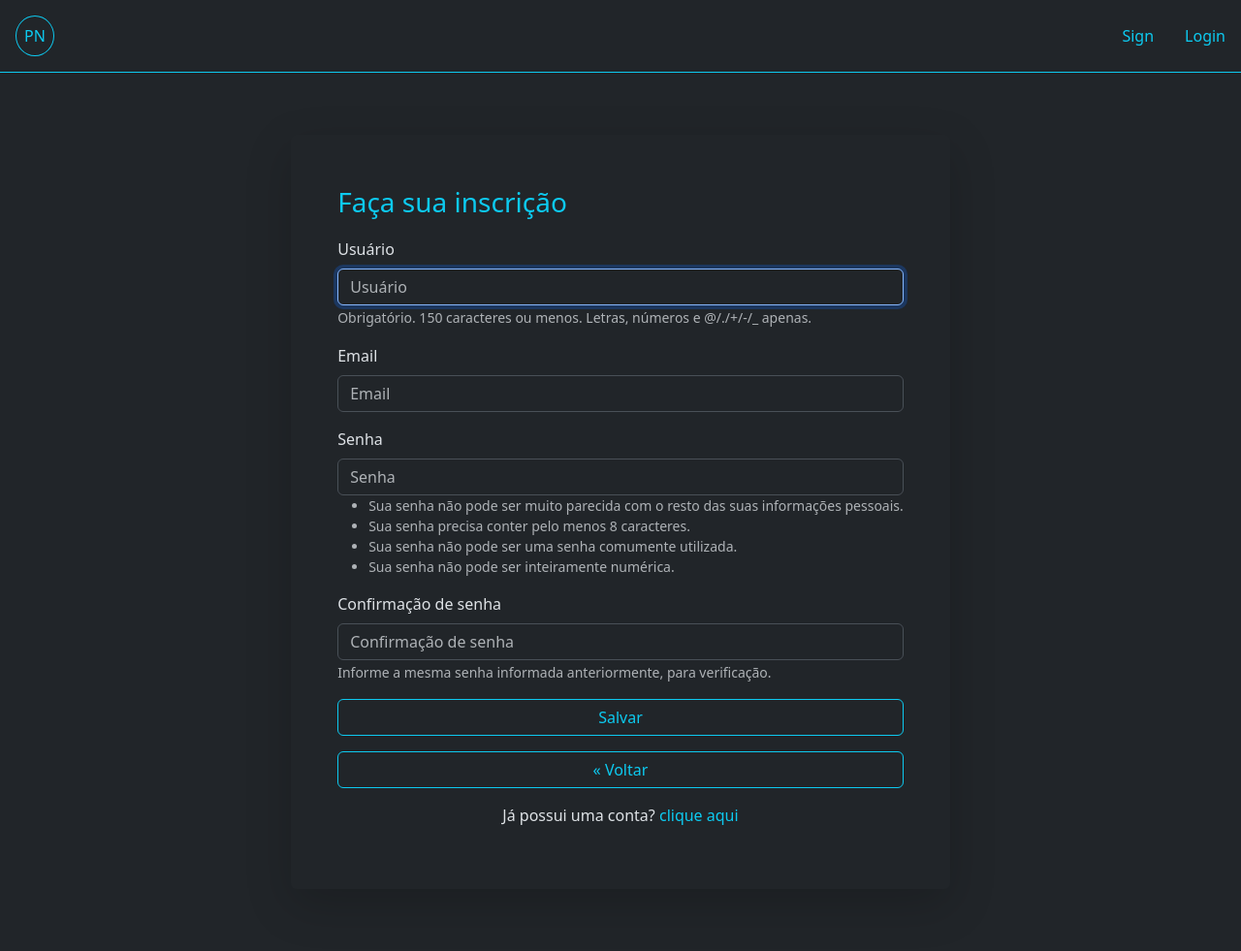
After one commit to AleDevir/Bootcamp_Portal_Noticias, a Django app: page /register/ in a window 1280 px wide. The commit adds this page. Shown: the whole page at 97% size. Run offline with Django 5.2, Linux system fonts and the light colour scheme; some libraries are stand-ins or nearby versions.

Commit message:
feat: cria a funcionalidade de criar usuário

```diff
--- /dev/null
+++ b/app_noticias/forms.py
@@ -0,0 +1,20 @@
+'''
+Modulo Forms
+'''
+
+from django import forms
+from django.forms import EmailField
+from django.contrib.auth.models import User
+from django.contrib.auth.forms import UserCreationForm
+
+class RegistrationForm(UserCreationForm):
+    '''
+    Cria um Usuário
+    '''
+    email = forms.EmailField(required=True)
+    class Meta:
+        '''
+        Metamodelo
+        '''
+        model = User
+        fields = ['username', 'email', 'password1', 'password2']
--- a/app_noticias/templates/base.html
+++ b/app_noticias/templates/base.html
@@ -55,7 +55,7 @@
                 </ul>
             </div>
             {% else %}
-            <a href="" class="px-3 ms-auto text-info text-decoration-none">Sign</a>
+            <a href="{% url 'registrar-usuario' %}" class="px-3 ms-auto text-info text-decoration-none">Sign</a>
             <a href="{% url 'login' %}" class="px-3 text-info text-decoration-none">Login</a>
 
             {% endif %}
--- /dev/null
+++ b/app_noticias/templates/register.html
@@ -0,0 +1,43 @@
+{% extends "base.html" %}
+{% load django_bootstrap5 %}
+{% block content %}
+
+
+
+
+{% if next %}
+{% if user.is_authenticated %}
+<p class="p-4 mt-11 text-red-700 border-0">Sua conta não tem acesso a esta página. Para prosseguir,
+    faça login com uma conta que tenha acesso.</p>
+{% else %}
+<p class="p-4 mt-11 text-red-700 border-0">Por favor, faça login para ver esta página.</p>
+{% endif %}
+{% endif %}
+
+
+<div class="d-flex col-auto  justify-content-center mt-5 p-3">
+
+    <div class=" shadow-lg p-5 mb-5  rounded ">
+        <P class="text-2xl text-purple-400 mb-6 fs-3 text-info ">Faça sua inscrição</p>
+        <form method="post">
+            {% csrf_token %}
+            {% bootstrap_form form %}
+
+            <button type="submit" class="w-100 btn btn-outline-info mb-3">Salvar</button>
+
+            <input type="hidden" name="next" value="{{ next }}">
+
+        </form>
+
+        <div class="d-flex col  justify-content-center">
+            <a href="{% url 'home' %}" class="mb-3  w-100 text-decoration-none btn btn-outline-info">
+                &laquo; Voltar </a>
+        </div>
+        <div class="d-flex col  justify-content-center">
+            <p>Já possui uma conta?
+                <a href="" class="text-purple-400 text-decoration-none text-info">clique aqui</a>
+            </p>
+        </div>
+    </div>
+</div>
+{% endblock %}
--- a/app_noticias/urls.py
+++ b/app_noticias/urls.py
@@ -3,11 +3,16 @@ URLs Aplicação
 '''
 from django.urls import path
 
-from .views import HomeListView,  NoticiaDetailView
+from .views import (
+    HomeListView,
+    NoticiaDetailView,
+    CriarUasuarioView,
+)
 
 APP_NAME = "app_noticia"
 
 urlpatterns = [
     path("", HomeListView.as_view(), name='home'),
     path("<int:pk>/", NoticiaDetailView.as_view(), name="noticia-detail"),
+    path("register/", CriarUasuarioView.as_view(), name='registrar-usuario'),
 ]
--- a/app_noticias/views.py
+++ b/app_noticias/views.py
@@ -2,8 +2,12 @@
 Módulos views de cadastros
 '''
 
-from django.views.generic import ListView, DetailView
+from django.views.generic import ListView, DetailView, CreateView
+from django.contrib.auth.models import User
+from django.urls import reverse
 from .models import  Noticia
+from .forms import RegistrationForm
+
 
 class HomeListView(ListView):
     '''
@@ -18,3 +22,14 @@ class NoticiaDetailView(DetailView):
     '''
     model = Noticia
     template_name = 'noticia.html'
+
+class CriarUasuarioView(CreateView):
+    '''
+    Cria um novo usuário
+    '''
+    model = User
+    template_name = 'register.html'
+    form_class = RegistrationForm
+
+    def get_success_url(self):
+        return reverse('login')
```
Also changed, not shown: app_noticias/templates/register copy.html (added, +29 -0 lines).
